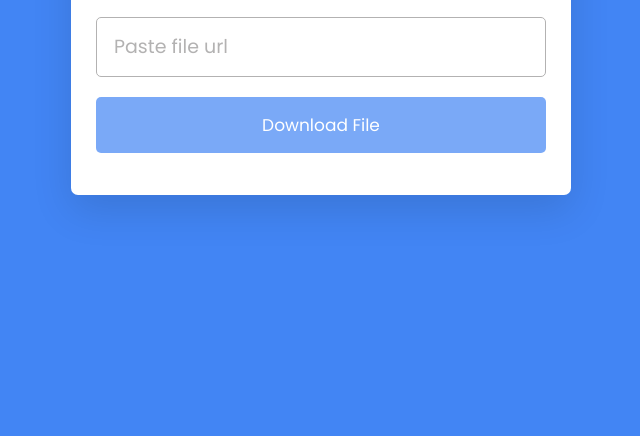
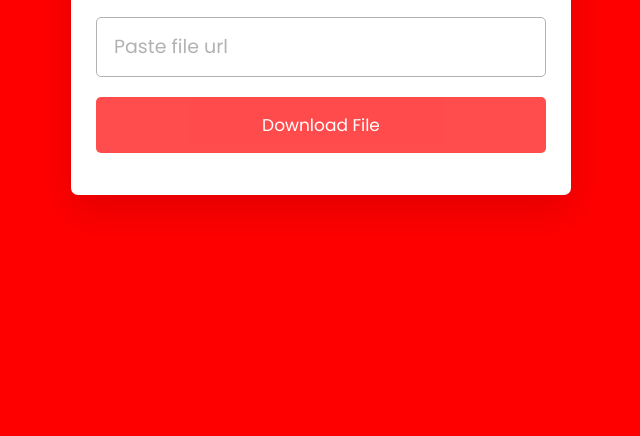
Before and after one commit to Elochukwu3/File-Downloader, a plain HTML site: page index.html in a window 1280 px wide. Shown: the part 364-800 px from the top of the page, without its empty margins (319-959 px from the left). Drawn offline with Linux system fonts and the light colour scheme.

Commit message:
savedStyles

```diff
--- a/index.html
+++ b/index.html
@@ -2,20 +2,13 @@
 <html lang="en" dir="ltr">
   <head>
     <meta charset="utf-8">
-    <title>File Downloader in JavaScript| CodingNepal</title>
+    <title>File DownLoader</title>
     <link rel="stylesheet" href="style.css">
     <meta name="viewport" content="width=device-width, initial-scale=1.0">
   </head>
   <body>
-    <div class="wrapper">
-      <header>
-        <h1>File Downloader</h1>
-        <p>Paste url of image, video, or pdf to download. This tool is made with vanilla javascript.</p>
-      </header>
-      <form action="#">
-        <input type="url" placeholder="Paste file url" required>
-        <button>Download File</button>
-      </form>
+    <div id="container">
+
     </div>
 
     <script src="script.js"></script>
--- a/script.js
+++ b/script.js
@@ -1,6 +1,21 @@
+
+const continer = document.getElementById('container')
+const display = `
+ <div class="wrapper">
+<header>
+  <h1>File Downloader</h1>
+  <p>Paste url of image, video, or pdf to download. This tool is made with vanilla javascript.</p>
+</header>
+<form action="/">
+  <input type="url" placeholder="Paste file url" required>
+  <button>Download File</button>
+</form>
+</div>
+`
+continer.innerHTML = display;
+
 const fileInput = document.querySelector("input"),
 downloadBtn = document.querySelector("button");
-
 downloadBtn.addEventListener("click", e => {
     e.preventDefault();
     downloadBtn.innerText = "Downloading file...";
--- a/style.css
+++ b/style.css
@@ -6,13 +6,13 @@
   box-sizing: border-box;
   font-family: 'Poppins', sans-serif;
 }
-body{
+#container{
   display: flex;
   padding: 0 10px;
   align-items: center;
   justify-content: center;
   min-height: 100vh;
-  background: #4285F4;
+  background:  red;
 }
 .wrapper{
   max-width: 500px;
@@ -61,7 +61,7 @@ form button{
   padding: 15px 0;
   border-radius: 5px;
   pointer-events: none;
-  background: #4285F4;
+  background: red;
   transition: opacity 0.15s ease;
 }
 form input:valid ~ button{
```
